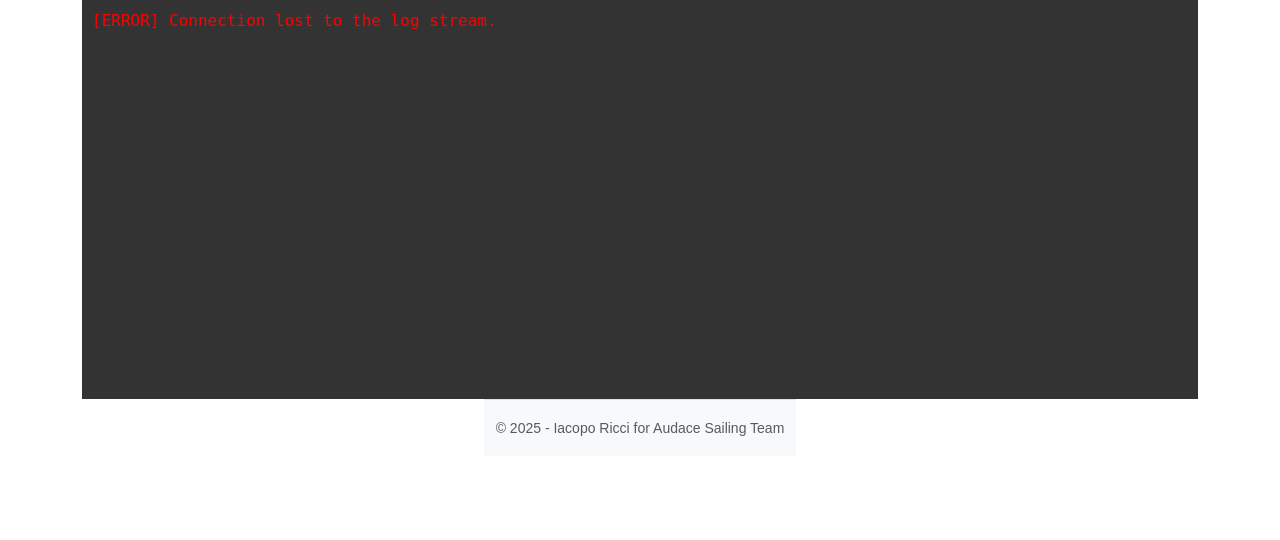
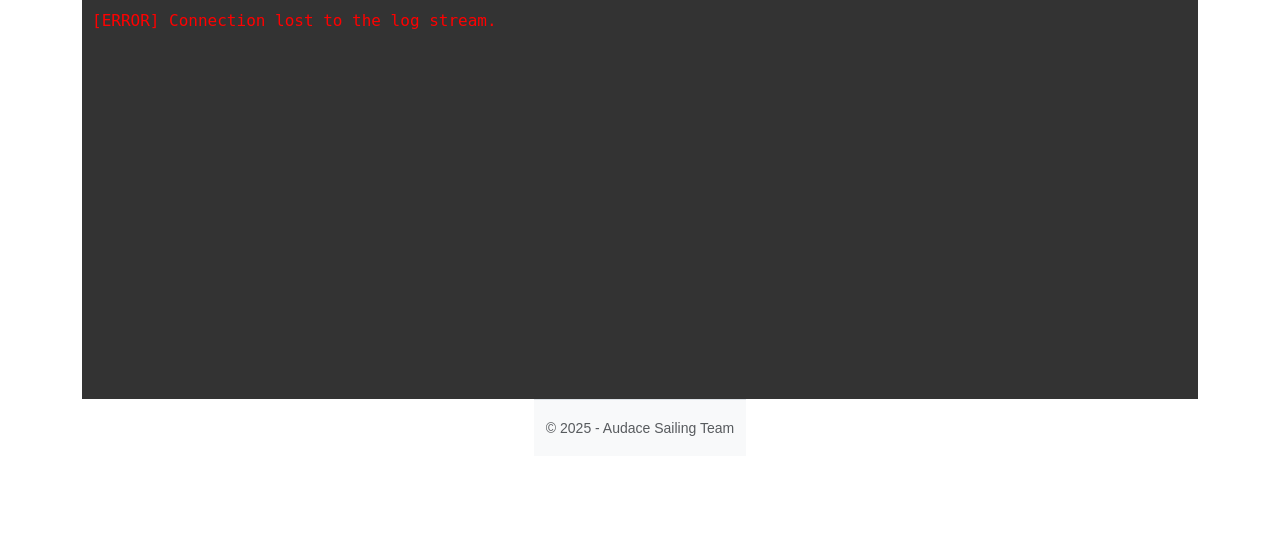
Before and after one commit to Audace-Sailing-Team/mothics, a Python web app: template mothics/templates/logs.html in a window 1280 px wide. Shown: the part 260-800 px from the top of the page. Run offline with Jinja, Linux system fonts and the light colour scheme; the template is opened without the code that fills it, so the values that code supplies are empty; some libraries are stand-ins or nearby versions.

Commit message:
Fix footer

```diff
--- a/mothics/templates/base.html
+++ b/mothics/templates/base.html
@@ -59,8 +59,7 @@
   <!-- Footer -->
   <footer class="bg-light text-center text-muted py-3 border-top">
     <div class="container">
-      <small>&copy; {{ current_year or 2025 }} - Iacopo
-      Ricci for Audace Sailing Team </small>
+      <small>&copy; {{ current_year or 2025 }} - Audace Sailing Team </small>
     </div>
   </footer>
 
--- a/mothics/templates/index.html
+++ b/mothics/templates/index.html
@@ -149,8 +149,7 @@
     <!-- Footer -->
     <footer class="bg-light text-center text-muted py-3 border-top">
       <div class="container">
-	<small>&copy; {{ current_year or 2025 }} - Iacopo
-	  Ricci for Audace Sailing Team </small>
+	<small>&copy; {{ current_year or 2025 }} - Audace Sailing Team </small>
       </div>
     </footer>
 
```
